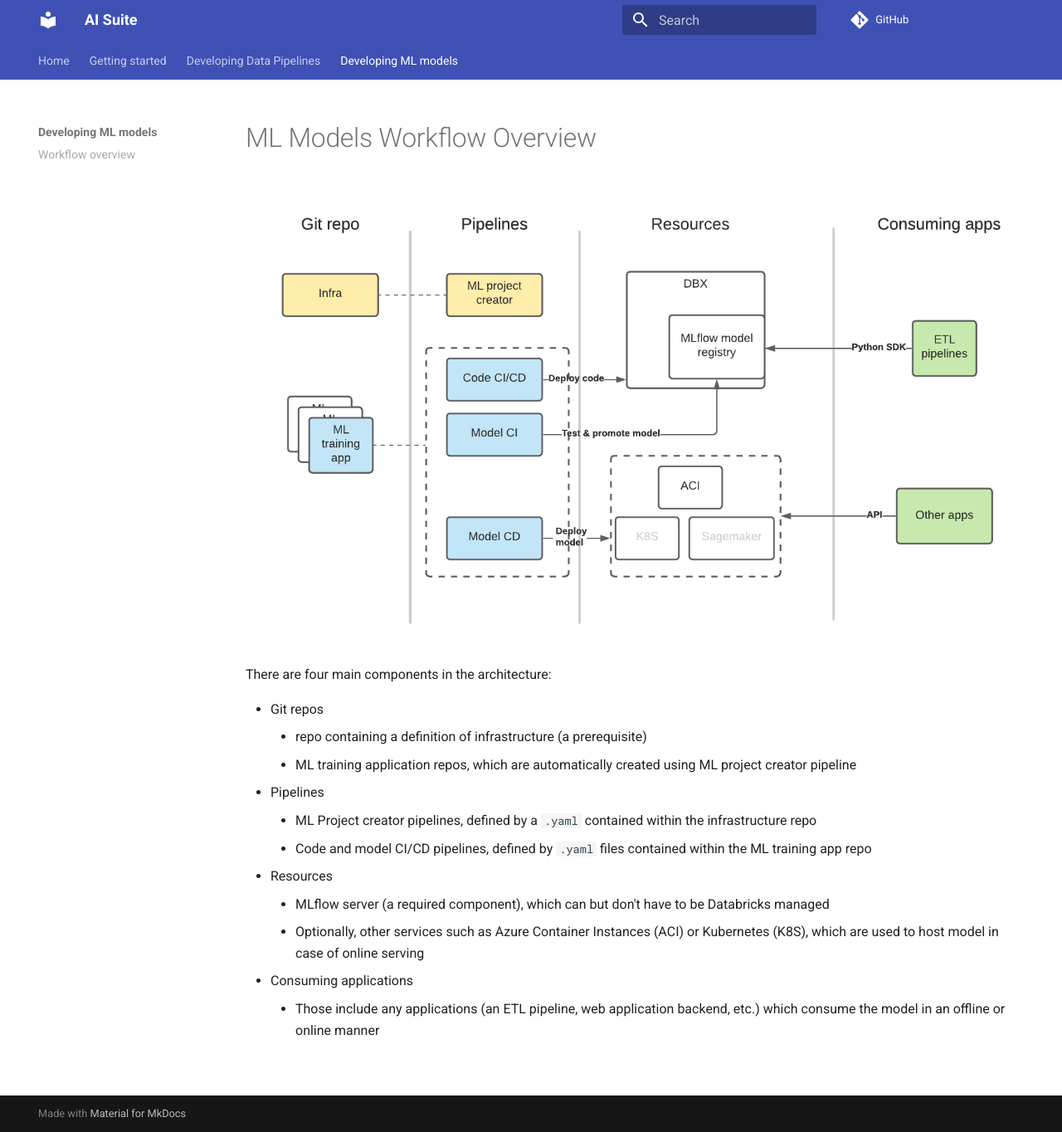
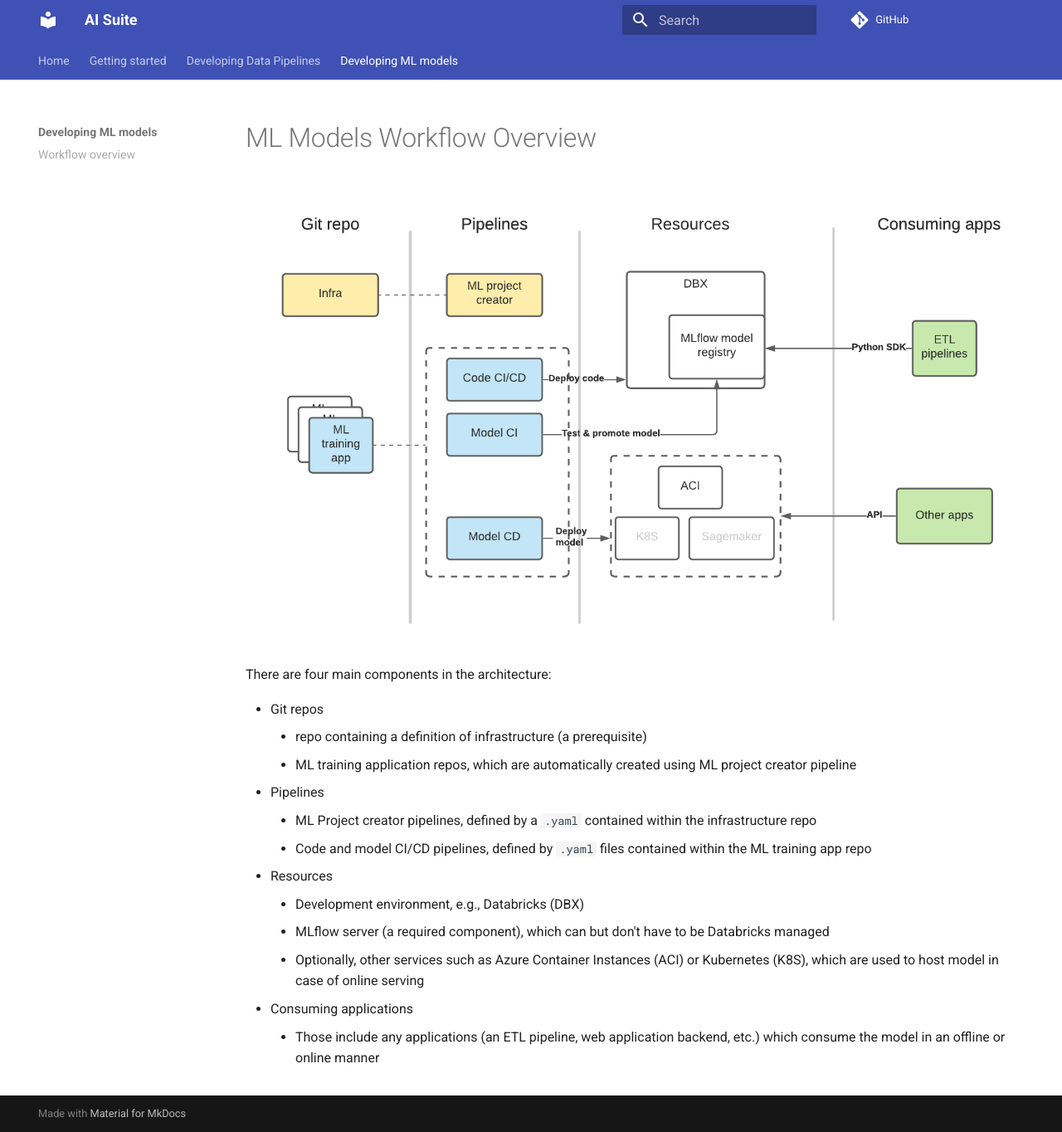
Before and after one commit to daipe-ai/platform-docs, an MkDocs documentation site: the page built from docs/ml-workflow/index.md, in a window 1280 px wide and 1364 px high. Shown: the whole window at 83% size. Built offline with MkDocs 1.6.1 and Material for MkDocs 9.7.7, drawn with Linux system fonts in a browser that asks for light colours; comment, search, counter and statistics services are not loaded.

Commit message:
add dev. env

```diff
--- a/docs/ml-workflow/index.md
+++ b/docs/ml-workflow/index.md
@@ -12,6 +12,7 @@ There are four main components in the architecture:
     * ML Project creator pipelines, defined by a `.yaml` contained within the infrastructure repo
     * Code and model CI/CD pipelines, defined by `.yaml` files contained within the ML training app repo
 * Resources
+    * Development environment, e.g., Databricks (DBX)
     * MLflow server (a required component), which can but don't have to be Databricks managed
     * Optionally, other services such as Azure Container Instances (ACI) or Kubernetes (K8S), which are used to host model in case of online serving
 * Consuming applications
```
